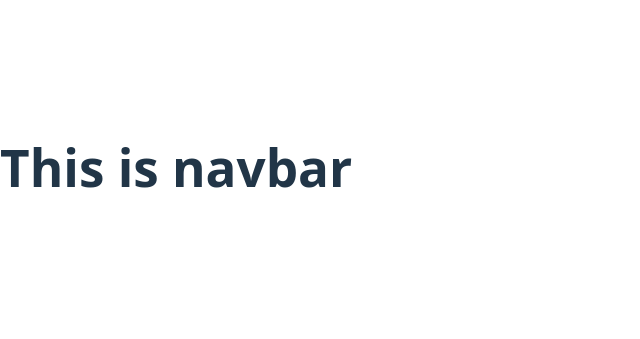
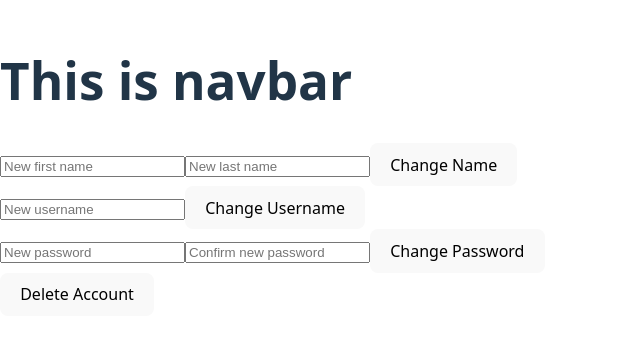
Before and after one commit to bugsAreJustFeatures/blogApp, a React (Vite) app in the folder frontend/: page /settings in a window 1280 px wide. Shown: the part 233-572 px from the top of the page, without its empty margins (0-640 px from the left). Built offline with nearby package versions, Linux system fonts and the light colour scheme; no server answers.

Commit message:
done settings page

```diff
--- a/frontend/src/SettingsPage/SettingsPage.jsx
+++ b/frontend/src/SettingsPage/SettingsPage.jsx
@@ -2,9 +2,150 @@ import styles from "./SettingsPage.module.css"
 
 export default function SettingsPage() {
 
+    const api = import.meta.env.VITE_API;
+
+    async function handleEditNameForm(e){
+        e.preventDefault() // prevent default form behaviour
+
+        const form = e.target;
+
+        const newFirstName = form.newFirstName.value;
+        const newLastName = form.newLastName.value;
+
+        // try to send data to backend
+        try {
+            const response = await fetch(`${api}/edit-name`, {
+                method: "POST",
+                headers: {
+                    "Content-Type": "application/json",
+                    "Authorization": `Bearer ${localStorage.getItem("token")}`,
+                },
+                body: JSON.stringify({
+                    newFirstName,
+                    newLastName,
+                }),
+            });
+
+            // read and check response
+            console.log(response)
+            const data = await response.json()
+            console.log(data)
+
+        } catch (err) {
+            throw new Error(err);
+        };
+    };
+
+    async function handleEditUsernameForm(e){
+        e.preventDefault() // prevent default form behaviour
+
+        const form = e.target;
+
+        const newUsername = form.newUsername.value;
+
+        // try to send data to backend
+        try {
+            const response = await fetch(`${api}/edit-username`, {
+                method: "POST",
+                headers: {
+                    "Content-Type": "application/json",
+                    "Authorization": `Bearer ${localStorage.getItem("token")}`,
+                },
+                body: JSON.stringify({
+                    newUsername,
+                }),
+            });
+
+            // read and check response
+            console.log(response)
+            const data = await response.json()
+            console.log(data)
+
+        } catch (err) {
+            throw new Error(err);
+        };
+
+    };
+
+    async function handleEditPasswordForm(e){
+        e.preventDefault() // prevent default form behaviour
+
+        const form = e.target;
+
+        const newPassword = form.newPassword.value;
+        const newConfirmPassword = form.newConfirmPassword.value;
+
+        // try to send data to backend
+        try {
+            const response = await fetch(`${api}/edit-password`, {
+                method: "POST",
+                headers: {
+                    "Content-Type": "application/json",
+                    "Authorization": `Bearer ${localStorage.getItem("token")}`,
+                },
+                body: JSON.stringify({
+                    newPassword,
+                    newConfirmPassword,
+                }),
+            });
+
+            // read and check response
+            console.log(response)
+            const data = await response.json()
+            console.log(data)
+
+        } catch (err) {
+            throw new Error(err);
+        };
+    };
+
+    async function handleDeleteAccountForm(e){
+        e.preventDefault() // prevent default form behaviour
+
+        // try to contact api to delete account
+        try {
+            const response = await fetch(`${api}/delete-account`, {
+                method: "POST",
+                headers: {
+                    "Authorization": `Bearer ${localStorage.getItem("token")}`,
+                },
+            });
+
+            // read and check response
+            console.log(response)
+            const data = await response.json()
+            console.log(data)
+
+        } catch (err) {
+            throw new Error(err);
+        };
+    };
+
     return (
         <div className="universalWrapper">
+            <form onSubmit={(e) => handleEditNameForm(e)} method="post">
+                <input type="text" name="newFirstName" id={styles.newFirstNameInput} placeholder="New first name"/>
+                <input type="text" name="newLastName" id={styles.newLastNameInput} placeholder="New last name"/>
 
+                <button type="submit">Change Name</button>
+            </form>
+
+            <form onSubmit={(e) => handleEditUsernameForm(e)} method="post">
+                <input type="text" name="newUsername" id={styles.newUsernameInput} placeholder="New username"/>
+
+                <button type="submit">Change Username</button>
+            </form>
+
+            <form onSubmit={(e) => handleEditPasswordForm(e)} method="post">
+                <input type="password" name="newPassword" id={styles.newPasswordInput} placeholder="New password"/>
+                <input type="password" name="newConfirmPassword" id={styles.newConfirmPasswordInput} placeholder="Confirm new password"/>
+
+                <button type="submit">Change Password</button>
+            </form>
+
+            <form onSubmit={(e) => handleDeleteAccountForm(e)} method="post">
+                <button type="submit">Delete Account</button>
+            </form>
         </div>
     )
 };
```
